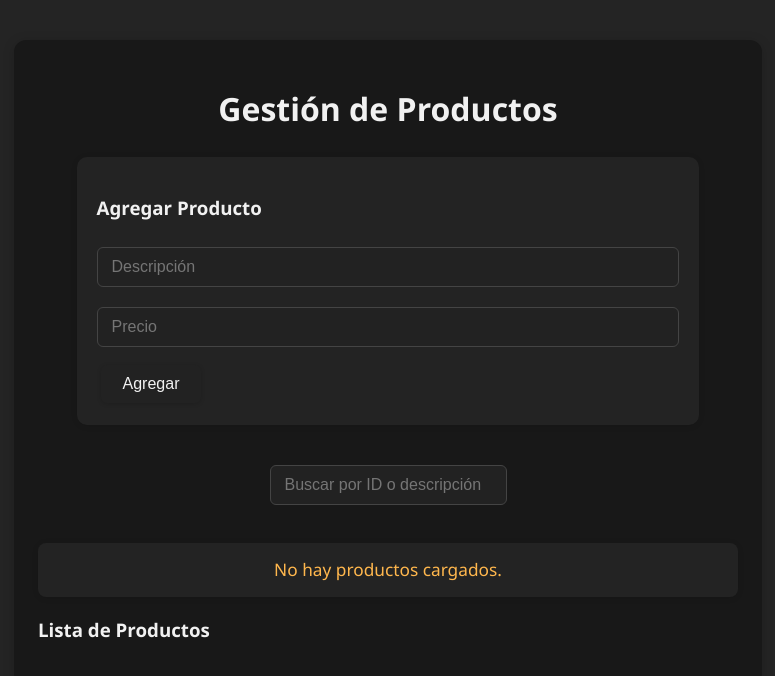
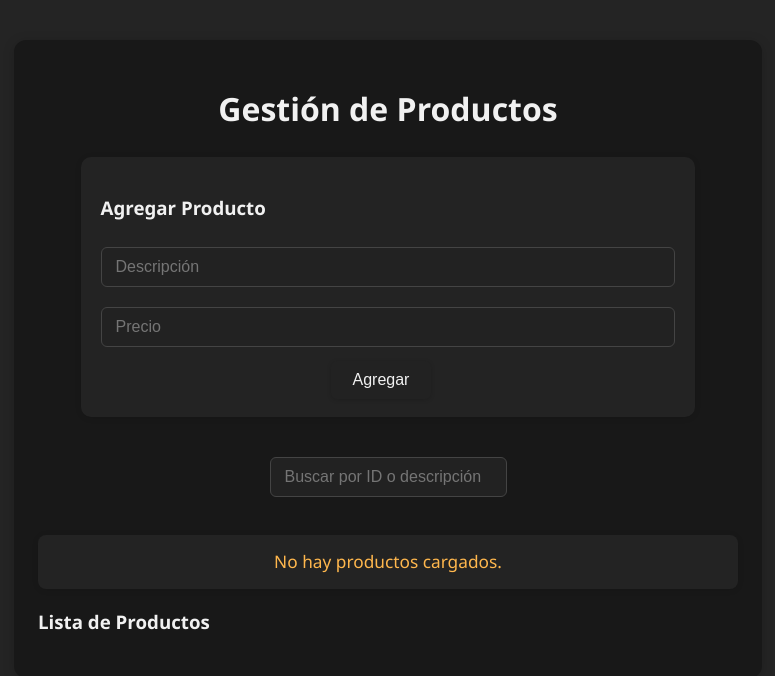
Before and after one commit to Francojeje/pv_tp4_grupo10, a React (Vite) app in the folder tp4pv/: page / in a window 1280 px wide. Shown: the top 676 px of the page, without its empty margins (252-1027 px from the left). Built offline with nearby package versions, Linux system fonts and the light colour scheme.

Commit message:
modificacion agregar css

```diff
--- a/tp4pv/src/App.css
+++ b/tp4pv/src/App.css
@@ -32,7 +32,7 @@ button {
   font-size: 1rem;
   cursor: pointer;
   transition: background 0.2s, transform 0.2s;
-  margin: 4px;
+  margin-left: 40%;
   box-shadow: 0 1px 4px rgba(0,0,0,0.15);
 }
 .boton {
```
